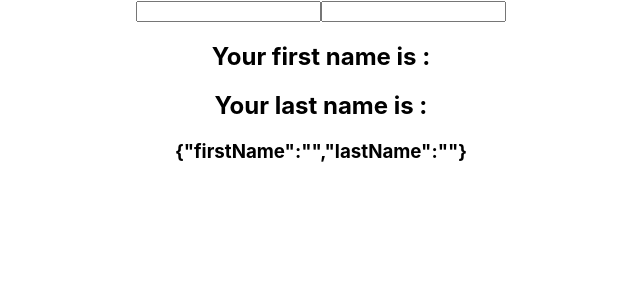
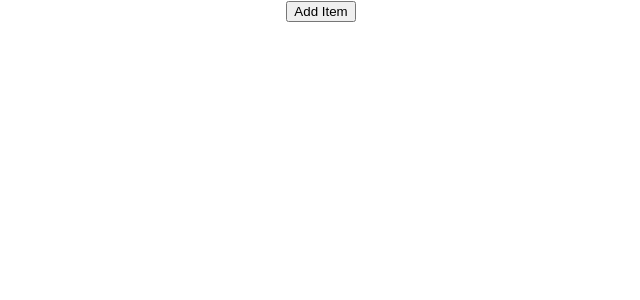
Before and after one commit to NidhitheCoder/react-hooks, a React (Create React App) app in the folder state-hook-app/: page / in a window 1280 px wide. Shown: the top 300 px of the page, without its empty margins (319-959 px from the left). Built offline with nearby package versions, Linux system fonts and the light colour scheme.

Commit message:
useState with array and useState notes updated

```diff
--- a/state-hook-app/src/App.js
+++ b/state-hook-app/src/App.js
@@ -1,6 +1,7 @@
 // Example of counter increment with class component
 import './App.css';
-import HookCounterThree from './components/HookCounterThree';
+import HookCounterFour from './components/HookCounterFour';
+// import HookCounterThree from './components/HookCounterThree';
 // import ClassCounter from './components/ClassCounter';
 // import HookCounter from './components/HookCounter';
 // import HookCounterTwo from './components/HookCounterTwo';
@@ -9,7 +10,7 @@ import HookCounterThree from './components/HookCounterThree';
 function App() {
   return (
     <div className="App">
-    <HookCounterThree />
+    <HookCounterFour />
     </div>
   );
 }
--- /dev/null
+++ b/state-hook-app/src/components/HookCounterFour.js
@@ -0,0 +1,24 @@
+import React,{useState} from 'react';
+
+function HookCounterFour() {
+  const  [items,setItems] = useState([]);
+
+  const addItem =() =>{
+    setItems([...items,{
+      id:items.length,
+      value:Math.floor(Math.random() * 10) + 1
+    }])
+  }
+  return (
+    <div>
+    <button onClick={addItem}>Add Item</button>
+      <ul>
+      {
+        items.map(item=><li key={item.id}>{item.value}</li>)
+      }
+      </ul>
+    </div>
+  );
+}
+
+export default HookCounterFour;
```
Also changed, not shown: 1 other file (tests, documents, lock files or other folders).
